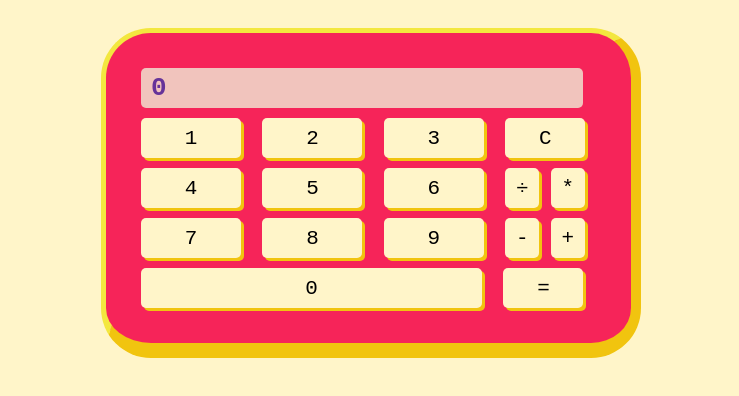
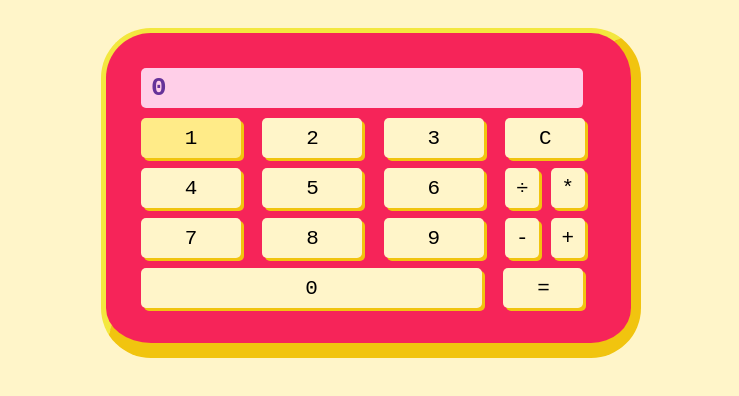
Before and after one commit to anabellaspinelli/Calculator, a plain HTML site: page index.html in a window 1280 px wide. In both pictures the pointer is over the input 460 px from the left and 226 px from the top of the page. Shown: the part 88-484 px from the top of the page, without its empty margins (269-1008 px from the left). Drawn offline with Linux system fonts and the light colour scheme.

Commit message:
Adding hover effect to buttons. Changing display background color.

```diff
--- a/styles.css
+++ b/styles.css
@@ -38,6 +38,11 @@ input[type="button"] {
 	border-radius: 5px;
 	box-shadow: 3px 3px #f1c40f;
 	transition: all 300ms ease;
+}
+
+input[type="button"]:hover {
+	background-color: #FFEB88;
+	cursor: pointer;
 }
 
 input[type="button"]:active  {
@@ -81,7 +86,7 @@ input[value="0"] {
 #display {
 	width: 442px;
 	height: 40px;
-	background-color: #F1C4BD;
+	background-color: #FFCFE8;
 	margin: 5px;
 	border-radius: 5px;
 	padding-top: 5px;
```
